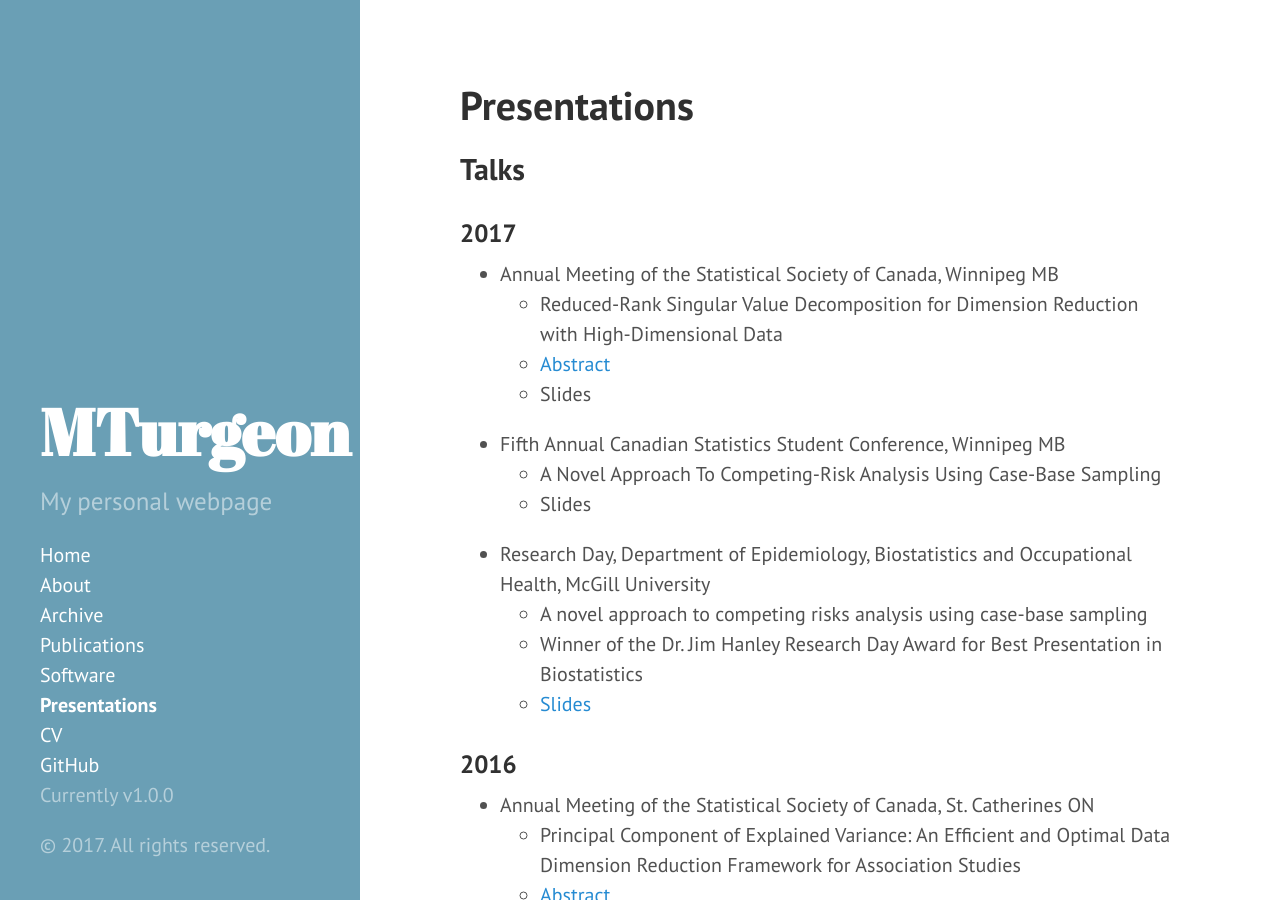
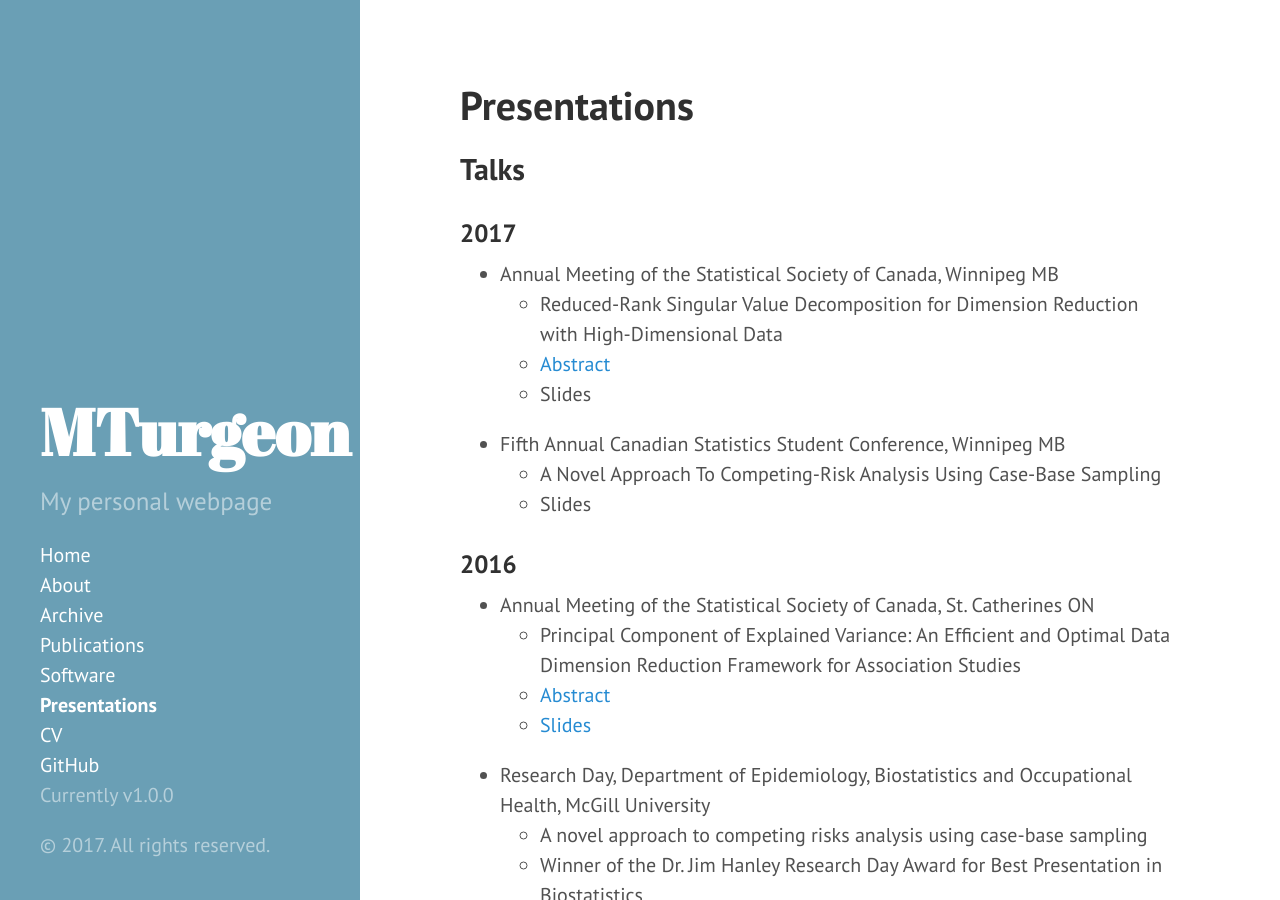
Before and after one commit to turgeonmaxime/old_website, a Jekyll site: the page built from talks.md, in a window 1280 px wide and 900 px high. Built offline with Jekyll 4.4.1, drawn with Linux system fonts in a browser that asks for light colours.

Commit message:
remove duplicate talks

```diff
--- a/talks.md
+++ b/talks.md
@@ -17,11 +17,6 @@ comments: no
     + A Novel Approach To Competing-Risk Analysis Using Case-Base Sampling
     + Slides
 
-  - Research Day, Department of Epidemiology, Biostatistics and Occupational Health, McGill University
-    + A novel approach to competing risks analysis using case-base sampling
-    + Winner of the Dr. Jim Hanley Research Day Award for Best Presentation in Biostatistics
-    + [Slides](/slides/RD2016-casebase.pdf)
-
 ### 2016
 
   - Annual Meeting of the Statistical Society of Canada, St. Catherines ON
```
